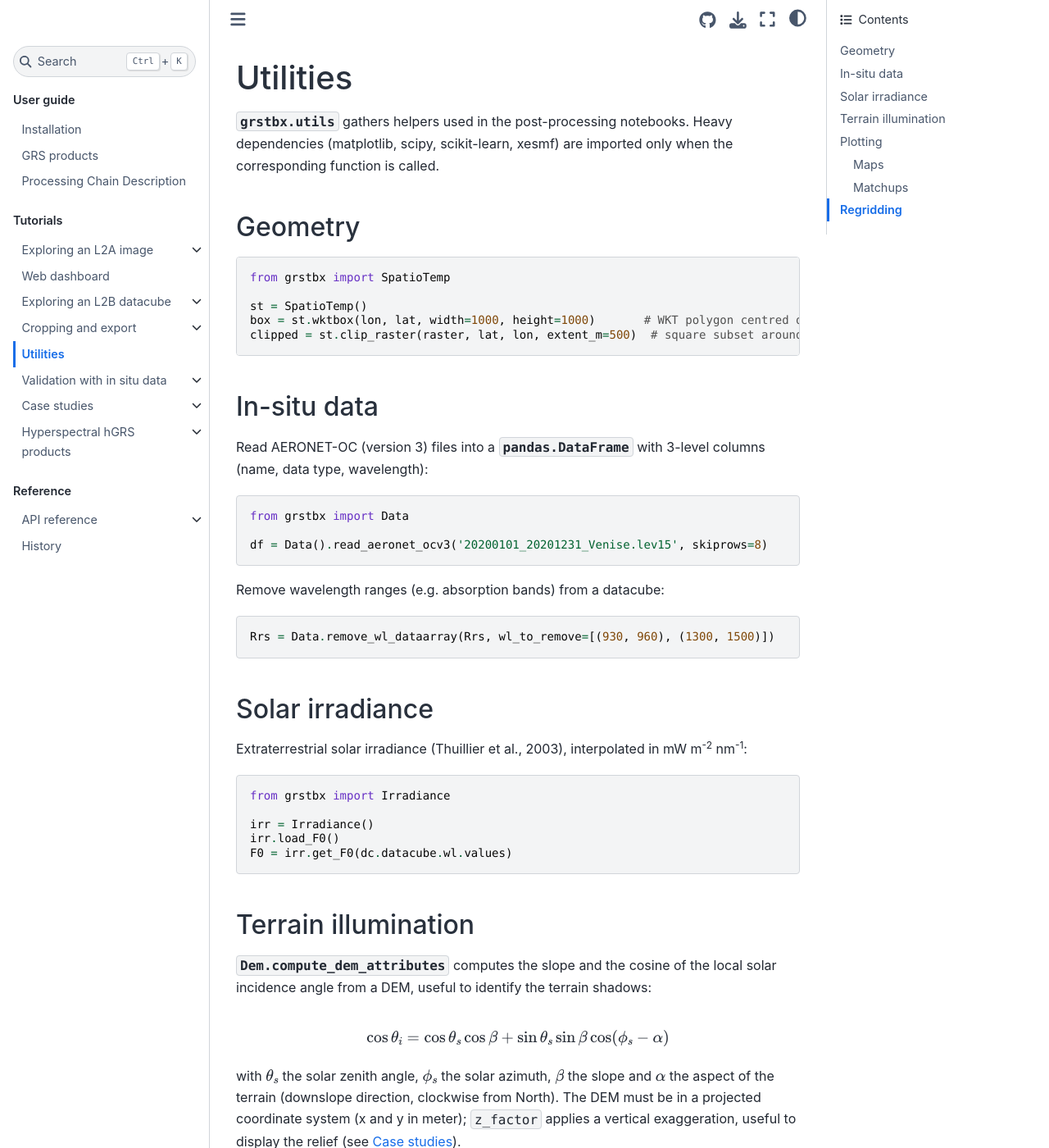
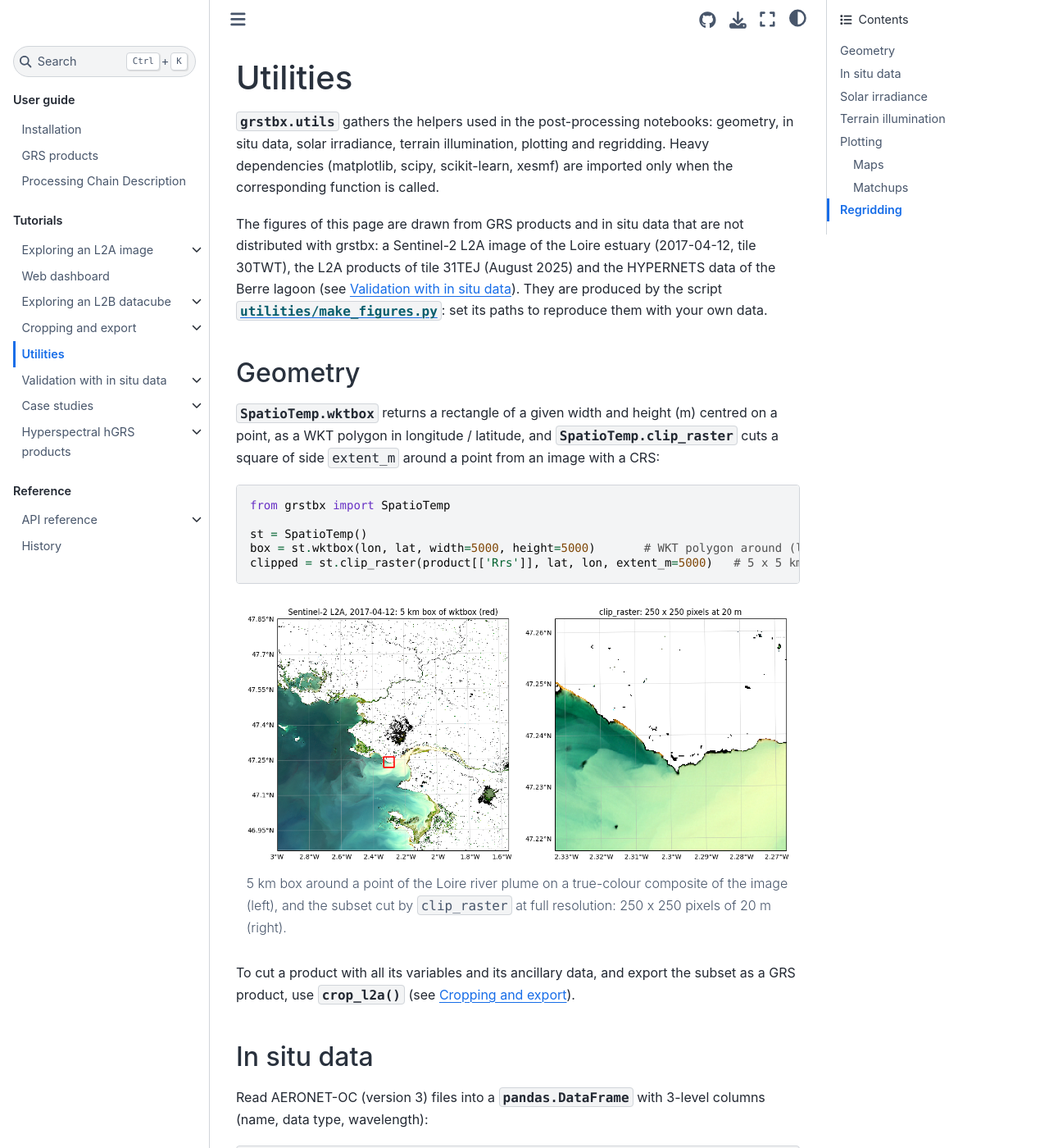
Before and after one commit to Tristanovsk/grstbx, a Sphinx documentation site: the page built from docs/source/tutorials/utilities.md, in a window 1280 px wide and 1400 px high. Shown: the whole window at 82% size. Built offline with Sphinx 7.4.7 and the Sphinx Book theme 1.1.4, drawn with Linux system fonts in a browser that asks for light colours; pages that are not in the unit, such as notebooks, are missing from menus; some of the changed text lies outside the part shown.

Commit message:
docs: utilities tutorial illustrated with figures from real data
- one figure per section: wktbox / clip_raster, remove_wl_dataarray on a
  HYPERNETS spectrum, solar irradiance, DEM attributes, plot_rgb true and
  false colour, matchup scatter with Plotting.set_layout / add_stats
- make_figures.py to regenerate the figures
- explanations, links to the related tutorials, shorter code lines

````diff
--- a/docs/source/tutorials/utilities.md
+++ b/docs/source/tutorials/utilities.md
@@ -1,23 +1,45 @@
 # Utilities
 
-{mod}`grstbx.utils` gathers helpers used in the post-processing notebooks. Heavy dependencies
-(matplotlib, scipy, scikit-learn, xesmf) are imported only when the corresponding function is
-called.
+{mod}`grstbx.utils` gathers the helpers used in the post-processing notebooks: geometry, in situ data,
+solar irradiance, terrain illumination, plotting and regridding. Heavy dependencies (matplotlib, scipy,
+scikit-learn, xesmf) are imported only when the corresponding function is called.
+
+The figures of this page are drawn from GRS products and in situ data that are not distributed with
+grstbx: a Sentinel-2 L2A image of the Loire estuary (2017-04-12, tile 30TWT), the L2A products of tile
+31TEJ (August 2025) and the HYPERNETS data of the Berre lagoon (see {doc}`validation`). They are produced
+by the script
+[`utilities/make_figures.py`](https://github.com/Tristanovsk/grstbx/blob/main/docs/source/tutorials/utilities/make_figures.py):
+set its paths to reproduce them with your own data.
 
 ## Geometry
+
+{meth}`SpatioTemp.wktbox <grstbx.utils.SpatioTemp.wktbox>` returns a rectangle of a given width and
+height (m) centred on a point, as a WKT polygon in longitude / latitude, and
+{meth}`SpatioTemp.clip_raster <grstbx.utils.SpatioTemp.clip_raster>` cuts a square of side `extent_m`
+around a point from an image with a CRS:
 
 ```python
 from grstbx import SpatioTemp
 
 st = SpatioTemp()
-box = st.wktbox(lon, lat, width=1000, height=1000)       # WKT polygon centred on (lon, lat)
-clipped = st.clip_raster(raster, lat, lon, extent_m=500)  # square subset around a point
+box = st.wktbox(lon, lat, width=5000, height=5000)       # WKT polygon around (lon, lat)
+clipped = st.clip_raster(product[['Rrs']], lat, lon, extent_m=5000)   # 5 x 5 km
 ```
 
-## In-situ data
+```{figure} utilities/geometry.png
+:alt: wktbox and clip_raster on the Loire estuary
 
-Read AERONET-OC (version 3) files into a {class}`pandas.DataFrame` with 3-level columns (name,
-data type, wavelength):
+5 km box around a point of the Loire river plume on a true-colour composite of the image (left), and the
+subset cut by `clip_raster` at full resolution: 250 x 250 pixels of 20 m (right).
+```
+
+To cut a product with all its variables and its ancillary data, and export the subset as a GRS product,
+use {func}`~grstbx.subset.crop_l2a` (see {doc}`subset_export`).
+
+## In situ data
+
+Read AERONET-OC (version 3) files into a {class}`pandas.DataFrame` with 3-level columns (name, data type,
+wavelength):
 
 ```python
 from grstbx import Data
@@ -25,28 +47,47 @@
 df = Data().read_aeronet_ocv3('20200101_20201231_Venise.lev15', skiprows=8)
 ```
 
-Remove wavelength ranges (e.g. absorption bands) from a datacube:
+Remove wavelength ranges (e.g. absorption bands) from a hyperspectral DataArray or Dataset with a `wl`
+dimension ({meth}`Data.remove_wl_dataarray <grstbx.utils.Data.remove_wl_dataarray>`,
+{meth}`Data.remove_wl_dataset <grstbx.utils.Data.remove_wl_dataset>`); only the wavelength coordinate is
+read, the data stay lazy:
 
 ```python
-Rrs = Data.remove_wl_dataarray(Rrs, wl_to_remove=[(930, 960), (1300, 1500)])
+removed = [(683, 695), (755, 770), (810, 835)]   # O2-B, O2-A, water vapour (nm)
+Rrs = Data.remove_wl_dataarray(Rrs, wl_to_remove=removed)
+```
+
+```{figure} utilities/remove_wl.png
+:alt: HYPERNETS spectrum with absorption bands removed
+
+HYPERNETS spectrum of the Berre lagoon (median of one day): the wavelengths of the absorption bands of
+O$_2$ (687 and 760 nm) and water vapour (820 nm), where the in situ spectra are noisier, are removed.
 ```
 
 ## Solar irradiance
 
-Extraterrestrial solar irradiance (Thuillier et al., 2003), interpolated in mW m{sup}`-2` nm{sup}`-1`:
+Extraterrestrial solar irradiance (Thuillier et al., 2003, 0.3 nm resolution, distributed with grstbx),
+interpolated at any wavelength in mW m{sup}`-2` nm{sup}`-1`:
 
 ```python
 from grstbx import Irradiance
 
 irr = Irradiance()
-irr.load_F0()
+irr.load_F0()                                 # table in irr.F0df (columns wl, F0)
 F0 = irr.get_F0(dc.datacube.wl.values)
+```
+
+```{figure} utilities/irradiance.png
+:alt: extraterrestrial solar irradiance
+
+Extraterrestrial solar irradiance and its values at the central wavelengths of the Sentinel-2 bands.
 ```
 
 ## Terrain illumination
 
-{meth}`Dem.compute_dem_attributes <grstbx.utils.Dem.compute_dem_attributes>` computes the slope and
-the cosine of the local solar incidence angle from a DEM, useful to identify the terrain shadows:
+{meth}`Dem.compute_dem_attributes <grstbx.utils.Dem.compute_dem_attributes>` computes the slope, the
+aspect and the cosine of the local solar incidence angle from a DEM, useful to identify the terrain
+shadows:
 
 $$
 \cos\theta_i = \cos\theta_s \cos\beta + \sin\theta_s \sin\beta \cos(\phi_s - \alpha)
@@ -55,13 +96,23 @@
 with $\theta_s$ the solar zenith angle, $\phi_s$ the solar azimuth, $\beta$ the slope and $\alpha$
 the aspect of the terrain (downslope direction, clockwise from North). The DEM must be in a projected
 coordinate system (x and y in meter); `z_factor` applies a vertical exaggeration, useful to display
-the relief (see {doc}`case_studies`).
+the relief (see {doc}`case_studies`). The GRS L2A products hold the DEM used by the processing (`dem`)
+and the mean sun position (attributes `mean_solar_zenith_angle`, `mean_solar_azimuth`):
 
 ```python
 from grstbx import Dem
 
-attrs = Dem.compute_dem_attributes(datacube.dem, sza=35., azi=150.)
-attrs.shaded.plot.imshow()
+sza, azi = product.attrs['mean_solar_zenith_angle'], product.attrs['mean_solar_azimuth']
+attrs = Dem.compute_dem_attributes(product.dem, sza, azi)
+attrs.shaded.plot.imshow(cmap='Greys_r')
+```
+
+```{figure} utilities/terrain.png
+:alt: DEM, slope and illumination of tile 31TEJ
+
+DEM of an L2A product of tile 31TEJ (Cevennes and Gulf of Lion) at 80 m, slope, and cosine of the local
+incidence angle for the sun position of the acquisition: the slopes facing away from the sun are darker.
+With `z_factor=3`, the relief is enhanced for the display.
 ```
 
 ## Plotting
@@ -79,30 +130,52 @@
 import matplotlib.pyplot as plt
 import grstbx
 
-ax = grstbx.plot_rgb(product, aoi=aoi)                  # creates map axes in the image projection
+ax = grstbx.plot_rgb(product, aoi=aoi)           # map axes in the projection of the image
 
-fig, axs = plt.subplots(1, 2, figsize=(16, 8),
-                        subplot_kw={'projection': grstbx.utm_projection(product.rio.crs)})
-grstbx.plot_rgb(product, ax=axs[0])                                 # 665, 560, 490 nm
-grstbx.plot_rgb(product, ax=axs[1], bands=(865, 665, 560), gamma=1)  # false colour, linear
+proj = grstbx.utm_projection(product.rio.crs)
+fig, axs = plt.subplots(1, 2, figsize=(16, 8), subplot_kw={'projection': proj})
+grstbx.plot_rgb(product, ax=axs[0], aoi=aoi)                         # 665, 560, 490 nm
+grstbx.plot_rgb(product, ax=axs[1], bands=(865, 665, 560), gamma=1)  # false colour
+```
+
+```{figure} utilities/maps.png
+:alt: true and false colour composites of the Loire estuary
+
+True-colour composite of the Loire estuary with the outline of an area of interest (left), and
+false-colour composite with the near-infrared band (right), where the vegetation is red and the turbid
+plume stands out against the clear waters.
 ```
 
 ### Matchups
 
 {class}`~grstbx.utils.Plotting` provides matplotlib helpers for matchup scatter plots:
+{meth}`~grstbx.utils.Plotting.set_layout` makes the axes square with a 1:1 line, and
+{meth}`~grstbx.utils.Plotting.add_stats` draws the linear regression and writes its statistics:
 
 ```python
 import matplotlib.pyplot as plt
 from grstbx import Plotting
 
 fig, ax = plt.subplots()
-ax.scatter(insitu, satellite)
-Plotting.set_layout(ax)                              # square axes and 1:1 line
-Plotting.add_stats(insitu, satellite, ax, label=True)  # regression, r, rmse, mape, N
+ax.scatter(insitu, satellite, c=wavelength, cmap='Spectral_r')
+Plotting.set_layout(ax)                                 # square axes and 1:1 line
+Plotting.add_stats(insitu, satellite, ax, label=True)   # regression, r, rmse, mape, N
 ```
+
+```{figure} utilities/matchups.png
+:alt: matchups of Sentinel-2 and HYPERNETS Rrs
+
+$R_{rs}$ of Sentinel-2 (GRS) against HYPERNETS in the Berre lagoon, bands 443 to 705 nm, coloured by
+wavelength. The mape is given as a fraction (0.595 = 59.5 %).
+```
+
+The {mod}`grstbx.matchup` module pairs satellite and in situ data and computes more robust agreement
+statistics (median symmetric accuracy, signed symmetric bias), see {doc}`validation`.
 
 ## Regridding
 
 {meth}`Reproj.regridding <grstbx.utils.Reproj.regridding>` regrids swath products (2D latitude
 and longitude) onto a regular grid with [xESMF](https://xesmf.readthedocs.io), installed with the
-`regrid` extra (`pip install "grstbx[regrid]"`).
+`regrid` extra (`pip install "grstbx[regrid]"`, xesmf needs ESMF:
+`conda install -c conda-forge xesmf`). The interpolation of PRISMA images onto the grid of an hGRS L2A
+product is shown in {doc}`hgrs_products`.
--- /dev/null
+++ b/docs/source/tutorials/utilities/make_figures.py
@@ -0,0 +1,169 @@
+"""
+Figures of the Utilities tutorial page (docs/source/tutorials/utilities.md).
+
+The input data are not distributed with grstbx: set the paths below to regenerate the figures with your own
+products, then run ``python make_figures.py`` from this folder.
+"""
+import os
+import warnings
+
+import matplotlib
+
+matplotlib.use('Agg')
+import matplotlib.pyplot as plt
+import numpy as np
+import xarray as xr
+
+import grstbx
+from grstbx import Data, Dem, Irradiance, Plotting, SpatioTemp, plot_rgb, utm_projection
+from grstbx.app import find_products
+from grstbx.driver import open_zarr_image
+
+warnings.filterwarnings('ignore')
+
+# Sentinel-2 L2A product of the Loire estuary (Zarr pyramid)
+LOIRE = ('/data/satellite/Sentinel-2/test/S2A_MSIL2AGRS_20170412T110621_N0500_R137_T30TWT_20231111T110836_V3.0.1dev/'
+         'S2A_MSIL2AGRS_20170412T110621_N0500_R137_T30TWT_20231111T110836_V3.0.1dev.zarr')
+# L2A products of tile 31TEJ (Cevennes, Gulf of Lion), tree <tile>/YYYY/MM/DD/<product>
+TERRAIN_DIR = '/data/satellite/Sentinel-2/L2A_zarr/31TEJ'
+# HYPERNETS spectra of the BEFR station and matchups of the L2A validation tutorial
+HYPERNETS = '/DATA/hypernets/BEFR/BEFR_hypernets.nc'
+MATCHUPS = '/data/satellite/Sentinel-2/subset/hypernets/datacube/BEFR_2021-01-01_2023-04-30_L2A_matchup_stats.nc'
+
+ODIR = os.path.dirname(os.path.abspath(__file__))
+DPI = 100
+
+
+def save(fig, name):
+    fig.savefig(os.path.join(ODIR, name), dpi=DPI, bbox_inches='tight')
+    plt.close(fig)
+    print('written', name)
+
+
+def geometry():
+    """wktbox and clip_raster on the Loire estuary."""
+    lon, lat = -2.30, 47.24                       # Loire river plume, off Saint-Nazaire
+    preview = open_zarr_image(LOIRE, level=2)    # 4 x coarser level, for the overview
+    box = SpatioTemp().wktbox(lon, lat, width=5000, height=5000)
+    aoi = grstbx.aoi_from_box(lon, lat, width=5000, height=5000)
+
+    product = open_zarr_image(LOIRE, level=0)
+    clipped = SpatioTemp.clip_raster(product[['Rrs']], lat, lon, extent_m=5000).load()
+
+    proj = utm_projection(product.rio.crs)
+    fig, axs = plt.subplots(1, 2, figsize=(14, 6.5), subplot_kw={'projection': proj})
+    plot_rgb(preview, ax=axs[0], aoi=aoi)
+    axs[0].set_title('Sentinel-2 L2A, 2017-04-12: 5 km box of wktbox (red)')
+    plot_rgb(clipped, ax=axs[1])
+    axs[1].set_title(f'clip_raster: {clipped.sizes["x"]} x {clipped.sizes["y"]} pixels at '
+                     f'{abs(clipped.rio.resolution()[0]):.0f} m')
+    for ax in axs:
+        ax.gridlines(draw_labels=['bottom', 'left'], lw=0.3, x_inline=False, y_inline=False)
+    print('  wktbox:', box)
+    save(fig, 'geometry.png')
+
+
+def irradiance():
+    """Extraterrestrial solar irradiance and its values at the Sentinel-2 bands."""
+    irr = Irradiance()
+    irr.load_F0()
+    wl_s2 = np.array([443, 490, 560, 665, 705, 740, 783, 842, 865, 1610, 2190])
+    F0 = irr.get_F0(wl_s2)
+
+    fig, ax = plt.subplots(figsize=(12, 4))
+    ax.plot(irr.F0df.wl, irr.F0df.F0, lw=0.6, c='k', label='Thuillier et al. (2003), 0.3 nm')
+    ax.plot(wl_s2, F0, 'o', c='tab:red', ms=6, label='get_F0 at the Sentinel-2 bands')
+    ax.set(xlim=(300, 2500), ylim=(0, None), xlabel='Wavelength (nm)',
+           ylabel='F$_0$ (mW m$^{-2}$ nm$^{-1}$)')
+    ax.legend()
+    ax.grid(lw=0.3)
+    save(fig, 'irradiance.png')
+
+
+def remove_wavelengths():
+    """remove_wl_dataarray on a HYPERNETS spectrum."""
+    hypernets = xr.open_dataset(HYPERNETS)
+    # day with the most spectra in the first half of October 2021
+    period = hypernets['reflectance'].sel(time=slice('2021-10-01', '2021-10-15'))
+    day = period.time.dt.floor('1D').to_series().value_counts().idxmax()
+    spectrum = (period.sel(time=day.strftime('%Y-%m-%d')) / np.pi).median('time')
+    removed = [(683, 695), (755, 770), (810, 835)]   # O2-B, O2-A and water vapour bands
+    cleaned = Data.remove_wl_dataarray(spectrum, wl_to_remove=removed)
+
+    fig, ax = plt.subplots(figsize=(12, 4))
+    ax.plot(spectrum.wl, spectrum, c='lightgrey', lw=3, label=f'HYPERNETS ({spectrum.sizes["wl"]} wavelengths)')
+    ax.plot(cleaned.wl, cleaned, '.', c='tab:blue', ms=2,
+            label=f'remove_wl_dataarray ({cleaned.sizes["wl"]} wavelengths kept)')
+    for wl_min, wl_max in removed:
+        ax.axvspan(wl_min, wl_max, color='tab:red', alpha=0.15, lw=0)
+    ax.set(xlabel='Wavelength (nm)', ylabel='$R_{rs}$ (sr$^{-1}$)',
+           title=f'Berre lagoon (BEFR), median of {day:%Y-%m-%d}; removed ranges in red')
+    ax.legend()
+    ax.grid(lw=0.3)
+    save(fig, 'remove_wl.png')
+
+
+def terrain():
+    """Dem.compute_dem_attributes on the DEM of an L2A product."""
+    path = find_products(TERRAIN_DIR).path.iloc[0]
+    product = open_zarr_image(path, level=2)     # 80 m: enough to show the relief of a whole tile
+    dem = product.dem.load()
+    sza, azi = product.attrs['mean_solar_zenith_angle'], product.attrs['mean_solar_azimuth']
+    relief = Dem.compute_dem_attributes(dem, sza, azi)
+    relief3 = Dem.compute_dem_attributes(dem, sza, azi, z_factor=3)
+
+    fig, axs = plt.subplots(1, 4, figsize=(20, 4.6))
+    dem.plot.imshow(ax=axs[0], cmap='terrain', vmin=0, cbar_kwargs={'label': 'altitude (m)'})
+    np.degrees(relief.slope).plot.imshow(ax=axs[1], cmap='viridis', vmax=40,
+                                          cbar_kwargs={'label': 'slope (deg)'})
+    relief.shaded.plot.imshow(ax=axs[2], cmap='Greys_r', vmin=0.6, vmax=1,
+                              cbar_kwargs={'label': r'$\cos\theta_i$'})
+    relief3.shaded.plot.imshow(ax=axs[3], cmap='Greys_r', vmin=0, vmax=1,
+                               cbar_kwargs={'label': r'$\cos\theta_i$'})
+    titles = ['DEM of the L2A product', 'slope',
+              f'illumination, SZA {sza:.0f}°, azimuth {azi:.0f}°', 'illumination, z_factor=3']
+    for ax, title in zip(axs, titles):
+        ax.set_title(title)
+        ax.set_axis_off()
+        ax.set_aspect('equal')
+    date = find_products(TERRAIN_DIR).time.iloc[0]
+    fig.suptitle(f'Tile 31TEJ (Cevennes, Gulf of Lion), Sentinel-2 L2A of {date:%Y-%m-%d}, 80 m', y=1.02)
+    save(fig, 'terrain.png')
+
+
+def maps():
+    """utm_projection and plot_rgb: true and false colour."""
+    preview = open_zarr_image(LOIRE, level=2)
+    aoi = grstbx.aoi_from_box(-2.25, 47.22, width=15000, height=12000)
+    fig, axs = plt.subplots(1, 2, figsize=(14, 6.5),
+                            subplot_kw={'projection': utm_projection(preview.rio.crs)})
+    plot_rgb(preview, ax=axs[0], aoi=aoi)
+    axs[0].set_title('plot_rgb: true colour (665, 560, 490 nm), gamma 0.5')
+    plot_rgb(preview, ax=axs[1], bands=(865, 665, 560), gamma=1)
+    axs[1].set_title('false colour (865, 665, 560 nm), gamma 1')
+    for ax in axs:
+        ax.gridlines(draw_labels=['bottom', 'left'], lw=0.3, x_inline=False, y_inline=False)
+    save(fig, 'maps.png')
+
+
+def matchups():
+    """Plotting.set_layout and Plotting.add_stats on the HYPERNETS / Sentinel-2 matchups."""
+    stats = xr.open_dataset(MATCHUPS)
+    good = stats.where(stats.good, drop=True)
+    # visible and red-edge bands, where the water signal is (the near-infrared Rrs is close to 0)
+    good = good.sel(wl=slice(0, 705))
+    df = good[['Rrs_median', 'isRrs_nadir_median']].to_dataframe().dropna().reset_index()
+
+    fig, ax = plt.subplots(figsize=(6.5, 6.5))
+    sc = ax.scatter(df.isRrs_nadir_median, df.Rrs_median, c=df.wl, cmap='Spectral_r', s=12)
+    Plotting.set_layout(ax)
+    Plotting.add_stats(df.isRrs_nadir_median.values, df.Rrs_median.values, ax, label=True, fontsize=10)
+    ax.set(xlabel=r'in situ $R_{rs}$ (sr$^{-1}$), HYPERNETS', ylabel=r'Sentinel-2 $R_{rs}$ (sr$^{-1}$), GRS',
+           title=f'Berre lagoon, {good.sizes["time"]} matchups, 443-705 nm')
+    fig.colorbar(sc, ax=ax, shrink=0.7, label='wavelength (nm)')
+    save(fig, 'matchups.png')
+
+
+if __name__ == '__main__':
+    for make in (geometry, irradiance, remove_wavelengths, terrain, maps, matchups):
+        make()
````
Also changed, not shown: docs/source/tutorials/utilities/geometry.png (added), docs/source/tutorials/utilities/irradiance.png (added), docs/source/tutorials/utilities/maps.png (added), docs/source/tutorials/utilities/matchups.png (added), docs/source/tutorials/utilities/remove_wl.png (added), docs/source/tutorials/utilities/terrain.png (added).
